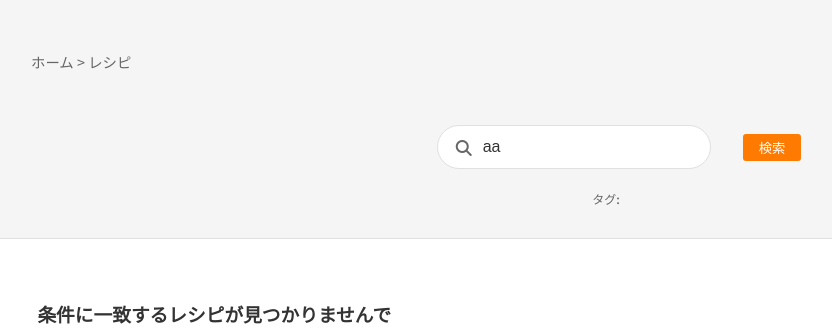
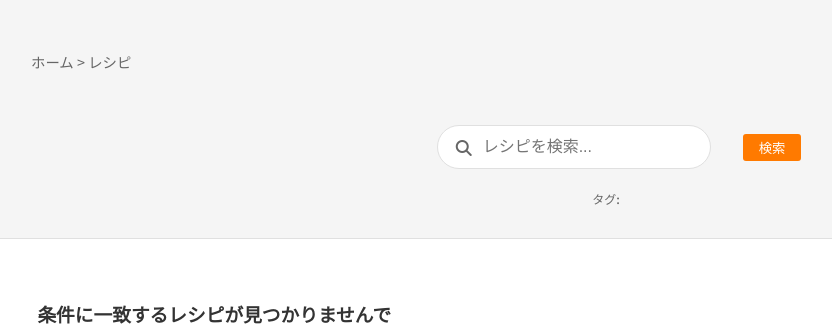
Before and after one commit to yuki00yossi/gymdiary-be, a Django app: template templates/health_hub/recipe_index_page.html in a window 1280 px wide. Shown: the part 270-598 px from the top of the page, without its empty margins (29-861 px from the left). Run offline with Django 5.2, Linux system fonts and the light colour scheme; the template is opened without the code that fills it, so the values that code supplies are empty; parts of the project's set-up code (start-up, migrations or seed data) failed here and were passed over.

Commit message:
Health Hubレシピのデフォルトバリュー削除

```diff
--- a/templates/health_hub/recipe_index_page.html
+++ b/templates/health_hub/recipe_index_page.html
@@ -31,7 +31,7 @@
         <form action="/health-hub/recipes/search/" class="search-container">
           <div class="recipe-search">
             <i class="fas fa-search"></i>
-            <input name="q" type="search" placeholder="レシピを検索..." value="aa">
+            <input name="q" type="search" placeholder="レシピを検索..." value="">
           </div>
           <button class="recipe-search-button">
             検索
```
